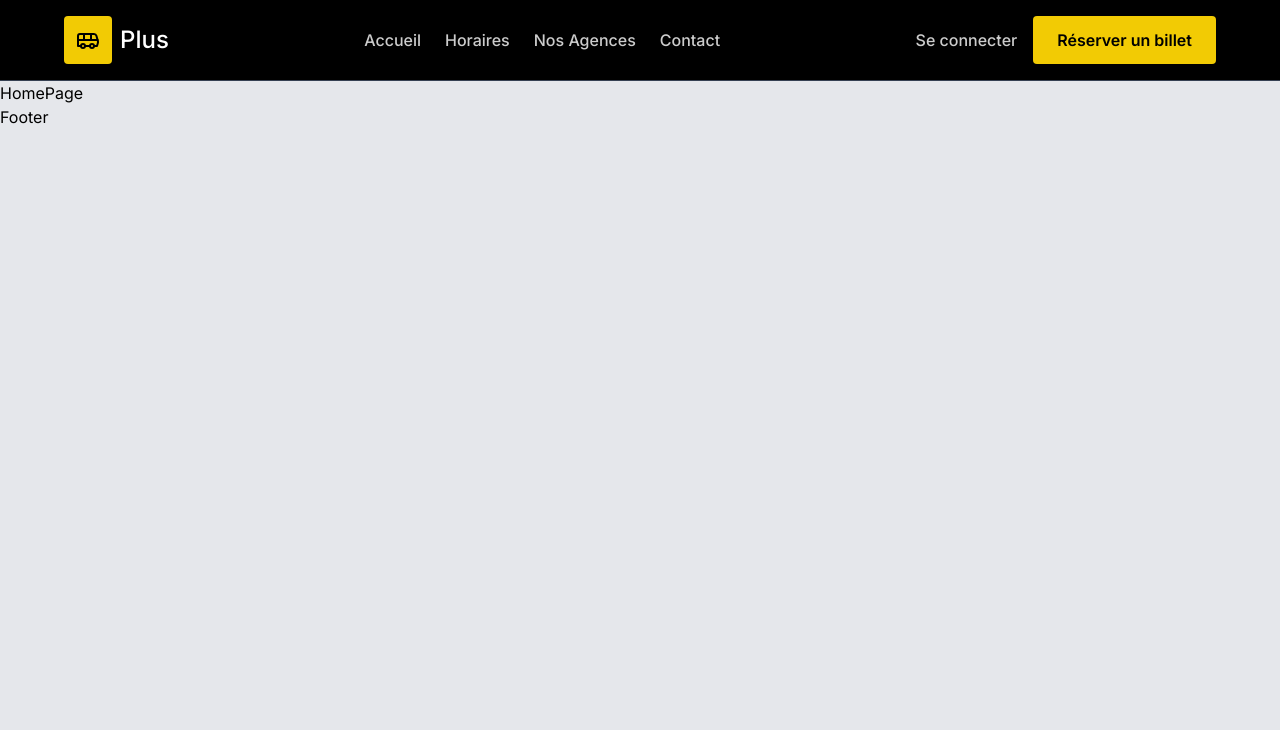
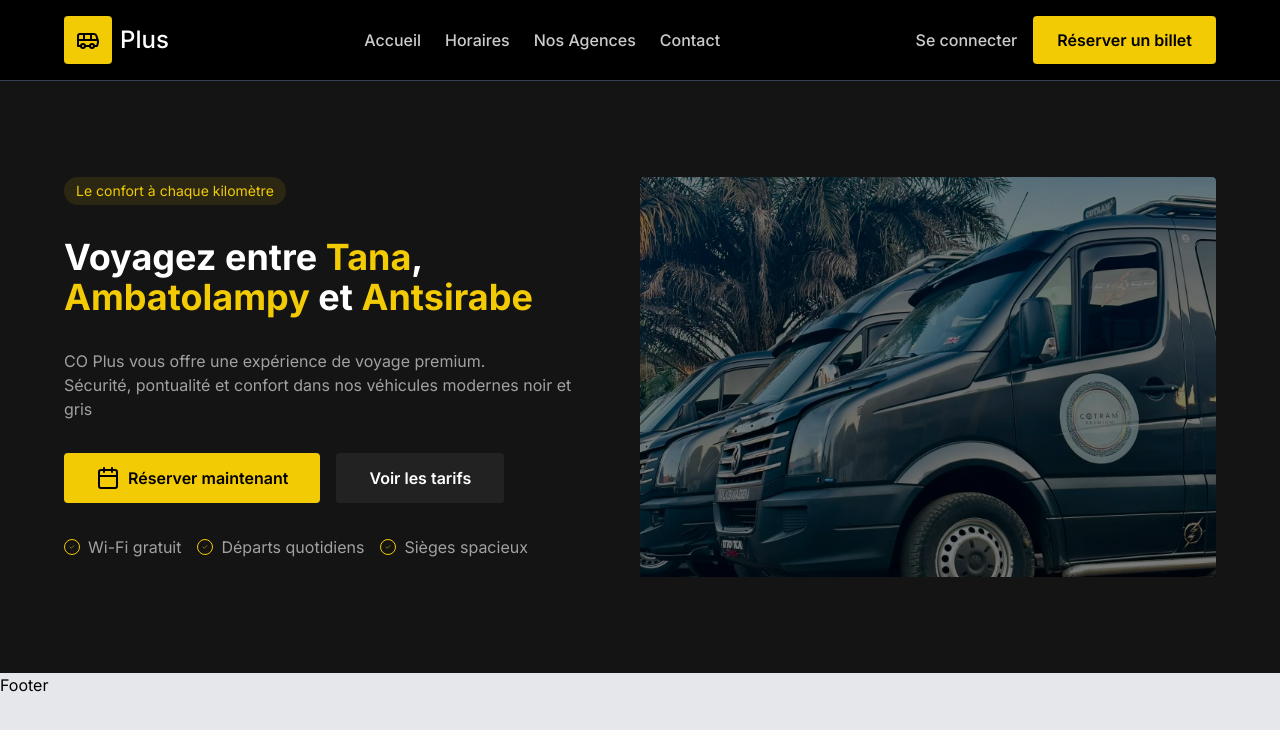
Before and after one commit to falinantenaina/cotram, a React (Vite) app in the folder frontend/: page / in a window 1280 px wide. Shown: the top 730 px of the page. Built offline with nearby package versions, Linux system fonts and the light colour scheme.

Commit message:
Add Hero section

```diff
--- /dev/null
+++ b/frontend/src/components/Hero.tsx
@@ -0,0 +1,72 @@
+import { Calendar, Check } from "lucide-react";
+import hero from "../assets/hero.webp";
+import { Button } from "./ui/Button";
+import { Container } from "./ui/Container";
+
+export const Hero = () => {
+  return (
+    <div className="bg-dark-gray text-white/80">
+      <Container className="py-12 md:py-16 lg:py-20 xl:py-24">
+        <div className="grid grid-cols-1 md:grid-cols-2 space-x-4 lg:space-x-12">
+          <div className="space-y-4 md:space-y-8">
+            <div className="text-primary bg-primary/10 rounded-full py-1 px-3 text-sm w-max">
+              Le confort à chaque kilomètre
+            </div>
+            <h1 className="text-white font-bold text-2xl lg:text-4xl">
+              Voyagez entre <span className="text-primary">Tana</span>,{" "}
+              <span className="text-primary">Ambatolampy</span> et{" "}
+              <span className="text-primary">Antsirabe</span>
+            </h1>
+            <div>
+              <p className="text-white/60">
+                CO Plus vous offre une expérience de voyage premium.
+              </p>
+              <p className="text-white/60">
+                Sécurité, pontualité et confort dans nos véhicules modernes noir
+                et gris
+              </p>
+            </div>
+            {/* Button */}
+            <div className="flex max-[1128px]:flex-col gap-4">
+              <Button>
+                <Calendar />
+                <span>Réserver maintenant</span>
+              </Button>
+              <Button variant="secondary">Voir les tarifs</Button>
+            </div>
+            <ul className="flex md:space-x-4">
+              <li className="flex items-center space-x-2">
+                <div className="border border-primary rounded-full flex items-center justify-center p-1 size-4 text-primary">
+                  <Check className="size-4" />
+                </div>
+                <span className="text-white/60">Wi-Fi gratuit</span>
+              </li>
+              <li className="flex items-center space-x-2">
+                <div className="border border-primary rounded-full flex items-center justify-center p-1 size-4 text-primary">
+                  <Check className="size-4" />
+                </div>
+                <span className="text-white/60">Départs quotidiens</span>
+              </li>
+              <li className="flex items-center space-x-2">
+                <div className="border border-primary rounded-full flex items-center justify-center p-1 size-4 text-primary">
+                  <Check className="size-4" />
+                </div>
+                <span className="text-white/60">Sièges spacieux</span>
+              </li>
+            </ul>
+          </div>
+          <div className="max-md:hidden flex items-center justify-center">
+            <div className="relative">
+              <img
+                src={hero}
+                alt="Hero image"
+                className="inset-0 z-50 w-150 h-100 rounded object-cover"
+              />
+              <div className="w-full absolute inset-0 bg-black/50"></div>
+            </div>
+          </div>
+        </div>
+      </Container>
+    </div>
+  );
+};
--- a/frontend/src/components/Navbar.tsx
+++ b/frontend/src/components/Navbar.tsx
@@ -51,7 +51,7 @@
 
   return (
     <nav className="relative bg-black text-white w-full px-4 py-4 md:px-8 lg:px-16 border-b border-gray-700">
-      <div className="max-w-7xl mx-auto flex items-center justify-between text-white/80">
+      <div className="flex items-center justify-between text-white/80">
         {/* Logo */}
         <Link to="/" className="flex items-center space-x-2">
           <div className="flex items-center justify-center bg-primary p-1 size-10 rounded text-black lg:size-12">
--- a/frontend/src/index.css
+++ b/frontend/src/index.css
@@ -3,6 +3,9 @@
 
 @theme {
   --color-primary: #f2cb04;
+  --color-dark-gray: #141414;
+  --color-dark: #121417;
+  --color-gray-light: #222222;
   --font-sans: "Inter", sans-serif;
 }
 
--- a/frontend/src/pages/HomePage.tsx
+++ b/frontend/src/pages/HomePage.tsx
@@ -1,5 +1,11 @@
+import { Hero } from "../components/Hero";
+
 const HomePage = () => {
-  return <div>HomePage</div>;
+  return (
+    <>
+      <Hero />
+    </>
+  );
 };
 
 export default HomePage;
```
Also changed, not shown: frontend/src/assets/hero.webp (added).
